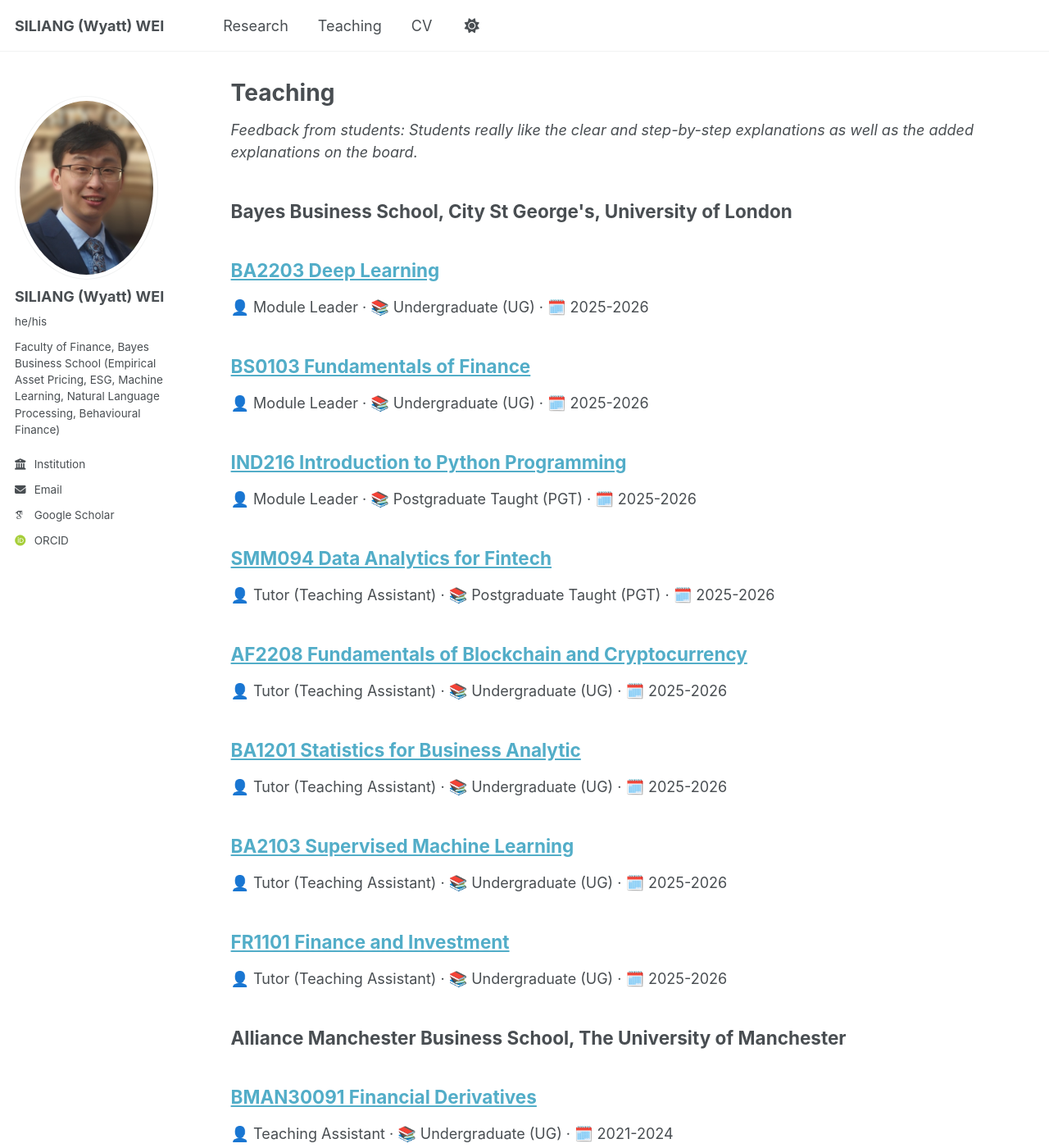
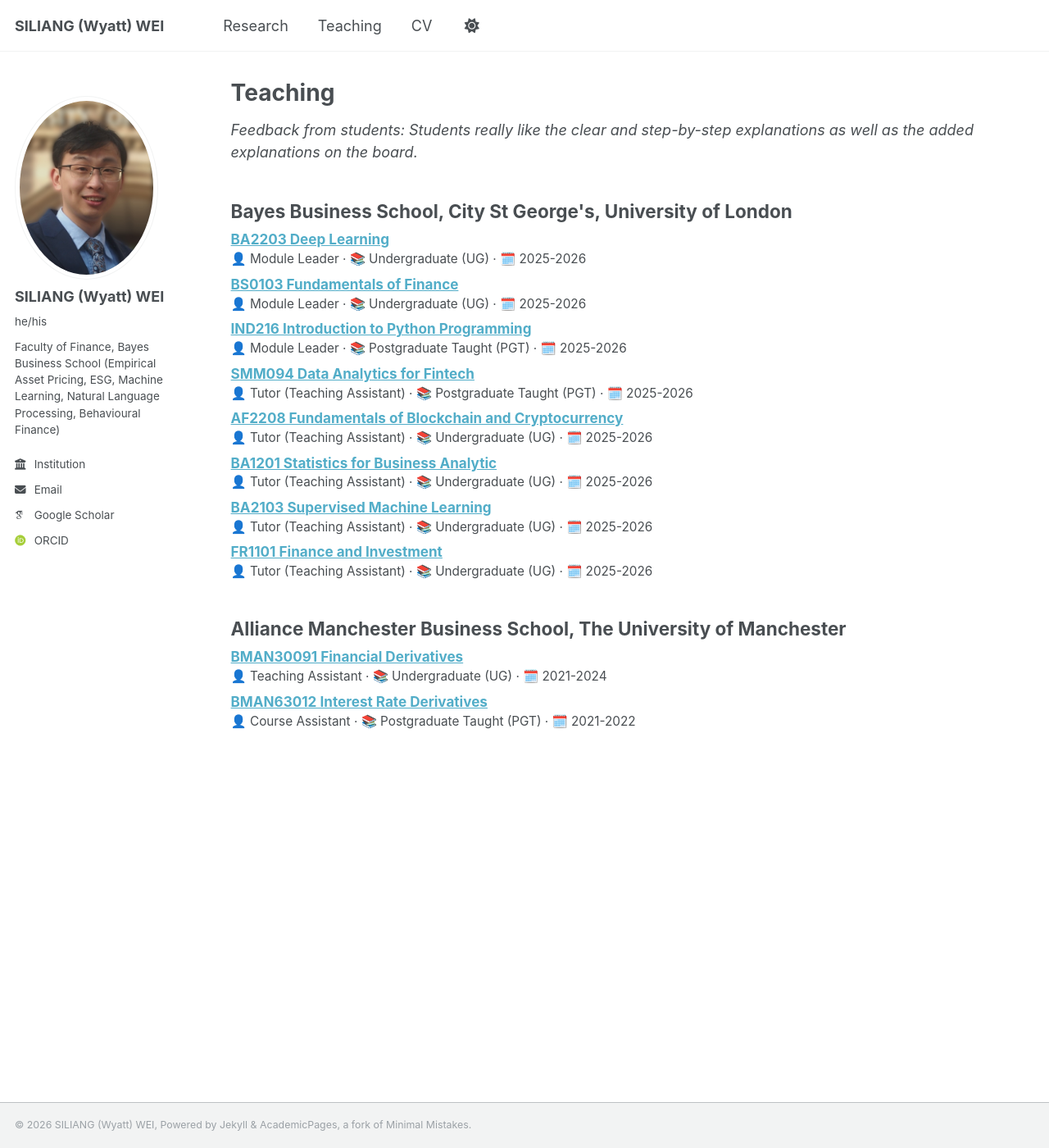
Before and after one commit to wyattswei/wyattswei.github.io, a Jekyll site: the page built from _pages/teaching.html, in a window 1280 px wide and 1400 px high. Shown: the whole window at 82% size. Built offline with Jekyll 4.4.1, drawn with Linux system fonts in a browser that asks for light colours; some web fonts are replaced.

Commit message:
Reduce font size in teaching

```diff
--- a/_includes/archive-single.html
+++ b/_includes/archive-single.html
@@ -12,7 +12,8 @@
   {% assign title = post.title %}
 {% endif %}
 
-<div class="{{ include.type | default: "list" }}__item">
+<div class="{{ include.type | default: "list" }}__item{% if
+post.collection == 'teaching' %} teaching__item{% endif %}">
   <article class="archive__item" itemscope itemtype="http://schema.org/CreativeWork">
     {% if include.type == "grid" and teaser %}
       <div class="archive__item-teaser">
--- a/assets/css/main.scss
+++ b/assets/css/main.scss
@@ -41,3 +41,20 @@
     "vendor/font-awesome/brands",
     "vendor/magnific-popup/magnific-popup"
 ;
+
+.teaching__item {
+margin-bottom: 0.55em;
+}
+
+.teaching__item .archive__item-title {
+margin-top: 0;
+margin-bottom: 0.2em;
+font-size: 0.95em;
+}
+
+.teaching__item p {
+margin-top: 0;
+margin-bottom: 0.35em;
+font-size: 0.85em;
+line-height: 1.35;
+}
```
